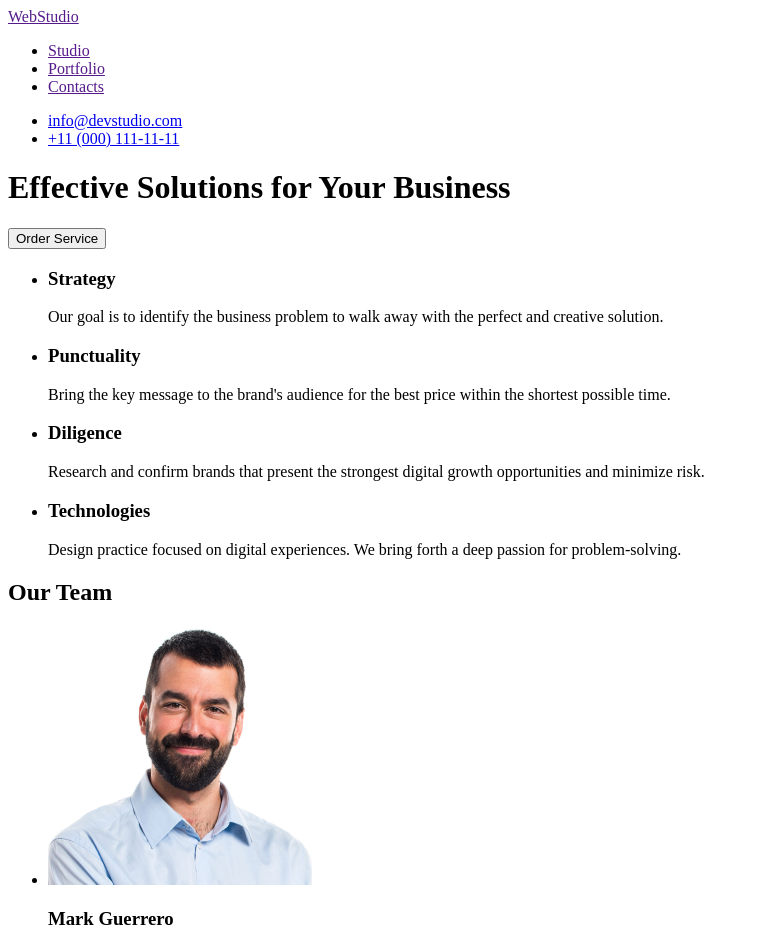
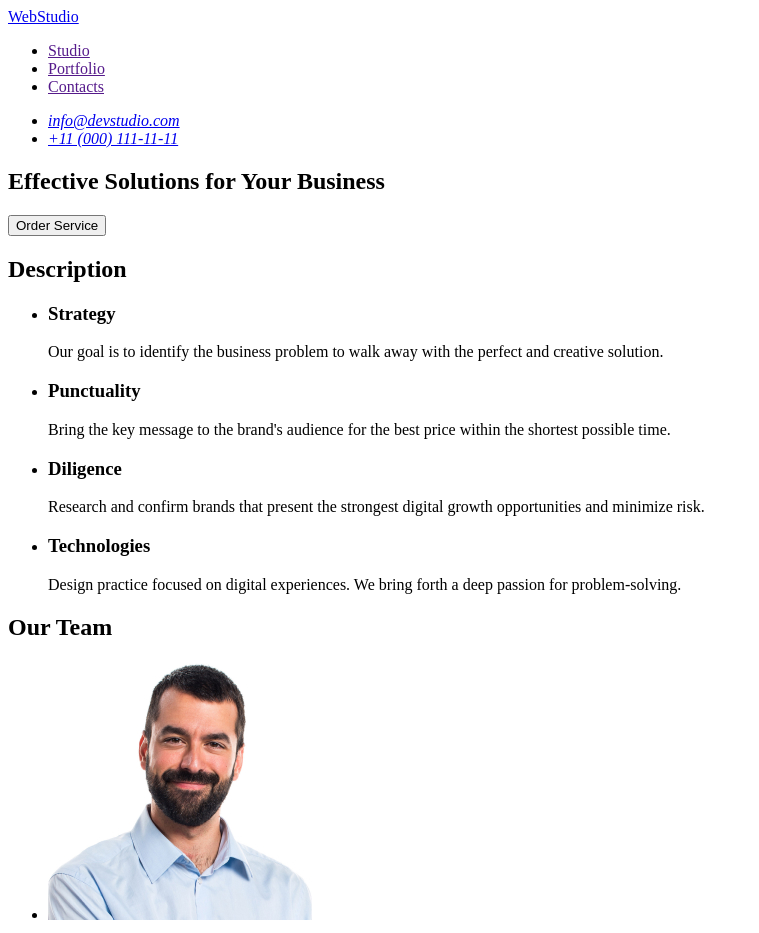
Before and after one commit to AlexSaymon/goit-markup-hw-01, a plain HTML site: page index.html in a window 1280 px wide. Shown: the top 933 px of the page, without its empty margins (0-759 px from the left). Drawn offline with Linux system fonts and the light colour scheme.

Commit message:
Update index.html

```diff
--- a/index.html
+++ b/index.html
@@ -13,10 +13,10 @@
 
 
     <header>
+            <nav>
+        <section>
 
-        <div>
-            <nav>
-                <a href="" target="_blank"> WebStudio</a>
+                <a href="./index.html" target="_blank"> WebStudio</a>
 
 
                 <ul>
@@ -25,12 +25,14 @@
                     <li> <a href="" target="_blank"> Contacts </a> </li>
                 </ul>
             </nav>
+            <address>
                 <ul>
                     <li> <a href="mailto:info@devstudio.com" target="_blank"> info@devstudio.com </a> </li>
-                    <li> <a href="tel:+11(000)111-11-11" target="_blank"> +11 (000) 111-11-11 </a> </li>
+                    <li> <a href="tel:+110001111111" target="_blank"> +11 (000) 111-11-11 </a> </li>
                 </ul>
+            </address>
 
-        </div>
+        </section>
 
     </header>
 
@@ -42,16 +44,18 @@
 
         <!-- CTA Section -->
 
-        <div>
+        <section>
 
             <h1> Effective Solutions for Your Business </h1>
             <button type="button"> Order Service </button>
 
-        </div>
+        </section>
 
         <!-- Description -->
 
-        <div>
+        <section>
+
+            <h2>Description</h2>
 
             <ul>
                 <li>
@@ -80,12 +84,12 @@
 
             </ul>
 
-        </div>
+        </section>
 
 
         <!-- Portfolio -->
 
-        <div>
+        <section>
 
             <h2> Our Team </h2>
 
@@ -114,7 +118,7 @@
 
             </ul>
 
-        </div>
+        </section>
 
     </main>
 
@@ -123,7 +127,7 @@
 
     <footer>
 
-        <a href="" target="_blank"> WebStudio</a>
+        <a href="./index.html" target="_blank"> WebStudio</a>
         <p> Increase the flow of customers and sales for your business with digital marketing & growth solutions. </p>
 
     </footer>
```
